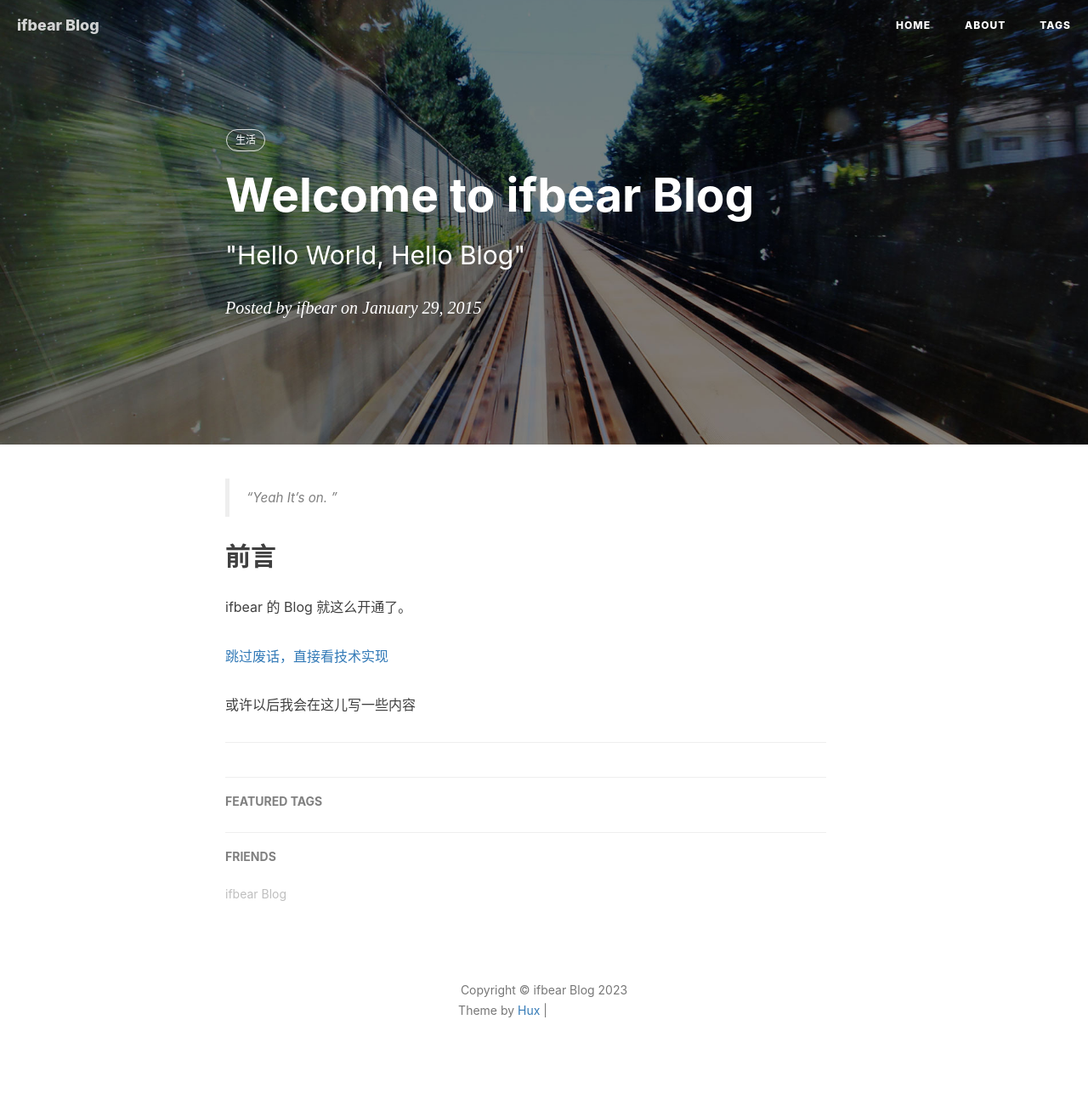
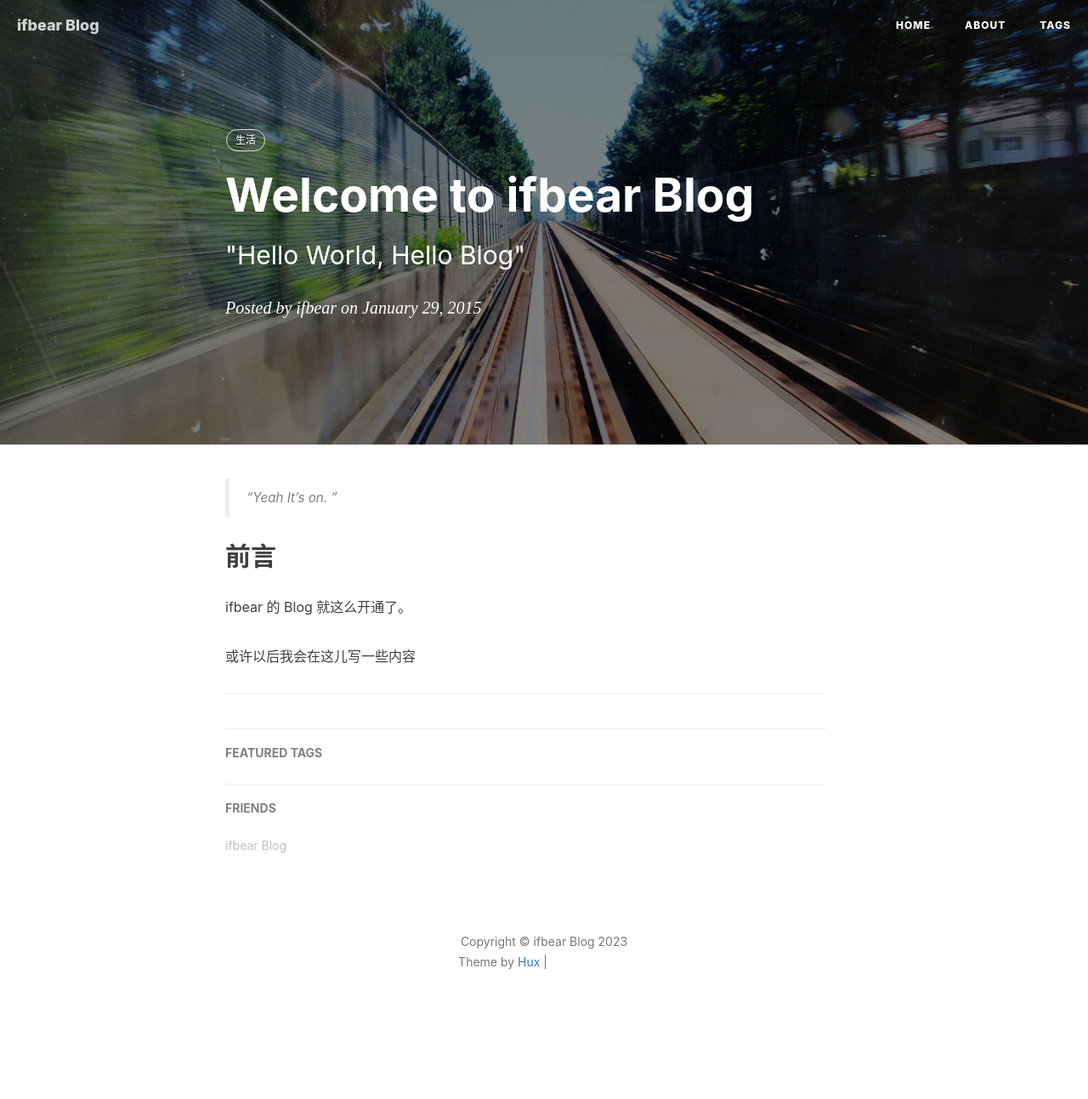
Before and after one commit to ifbear/ifbear.github.io, a Jekyll site: the page built from _posts/2014-01-29-hello-2015.markdown, in a window 1280 px wide. Shown: the whole page at 85% size. Built offline with Jekyll 4.4.1, drawn with Linux system fonts in a browser that asks for light colours; nearby versions of some CDN libraries; comment, search, counter and statistics services are not loaded; after the commit the page ends 1236 px from its top, so only the background shows below that; grey boxes are pictures that could not be loaded.

Commit message:
更新 2014-01-29-hello-2015.markdown

```diff
--- a/_posts/2014-01-29-hello-2015.markdown
+++ b/_posts/2014-01-29-hello-2015.markdown
@@ -16,10 +16,6 @@ tags:
 
 ifbear 的 Blog 就这么开通了。
 
-[跳过废话，直接看技术实现 ](#build)
-
-
-
 或许以后我会在这儿写一些内容
 
 
```
